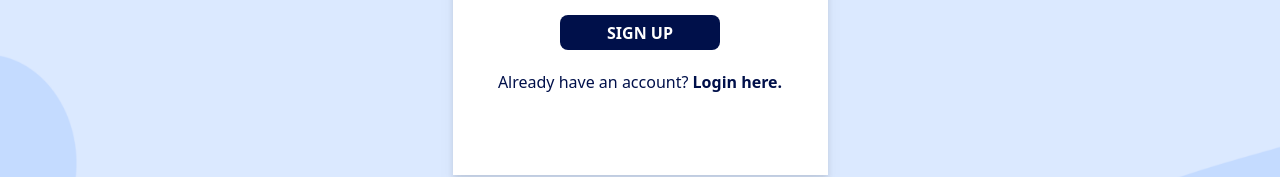
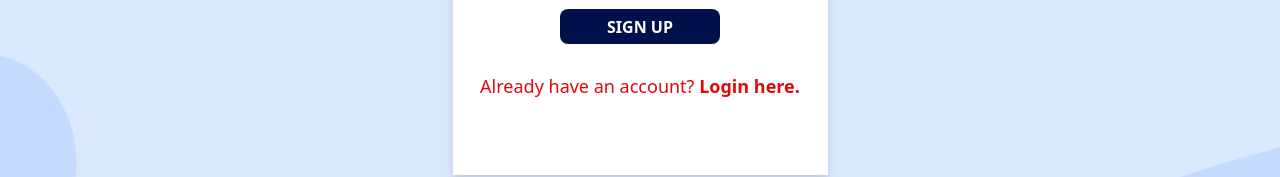
Before and after one commit to arvy-rence/visitor-mgmt-user, a SvelteKit app: page /signup in a window 1280 px wide. Shown: the part 513-690 px from the top of the page. Built offline with nearby package versions, Linux system fonts and the light colour scheme; a web font is replaced by a local one.

Commit message:
Change entry page

```diff
--- a/src/routes/+page.svelte
+++ b/src/routes/+page.svelte
@@ -1,14 +1,12 @@
 <script>
-    import {onMount} from "svelte";
-    import {goto} from "$app/navigation"
-    import {store} from "$lib/hooks/auth"
+  import { onMount } from "svelte";
+  import { goto } from "$app/navigation";
+  import { store } from "$lib/hooks/auth";
 
-    onMount(async () => {
-        if ($store === null)
-            await goto("/login");
-        else {
-            // await goto(`/user/view/${session.user.email}`)
-        }
-    });
-    console.log($store)
+  onMount(async () => {
+    if ($store === null) await goto("/signup");
+    else {
+      // await goto(`/user/view/${session.user.email}`)
+    }
+  });
 </script>
--- a/src/routes/signup/+page.svelte
+++ b/src/routes/signup/+page.svelte
@@ -101,7 +101,7 @@
         >
           SIGN UP
         </button>
-        <h2 class="text-center">
+        <h2 class="text-center text-lg text-secondary mt-2">
           Already have an account?
           <span class="font-bold">
             <a href="/login">Login here.</a>
```
